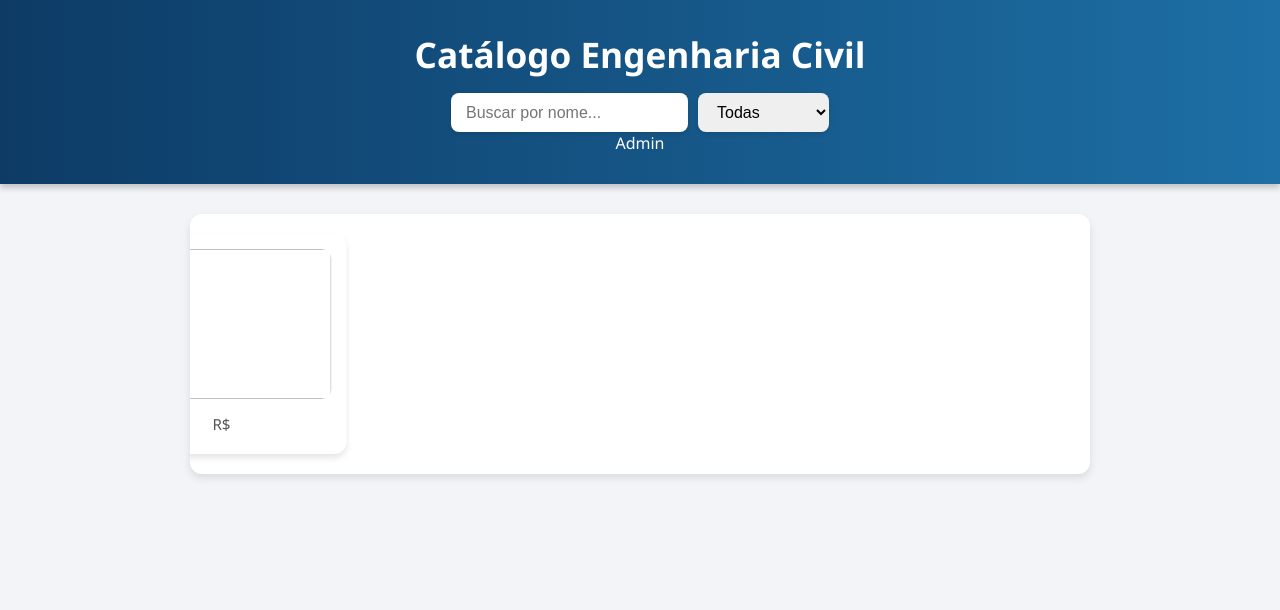
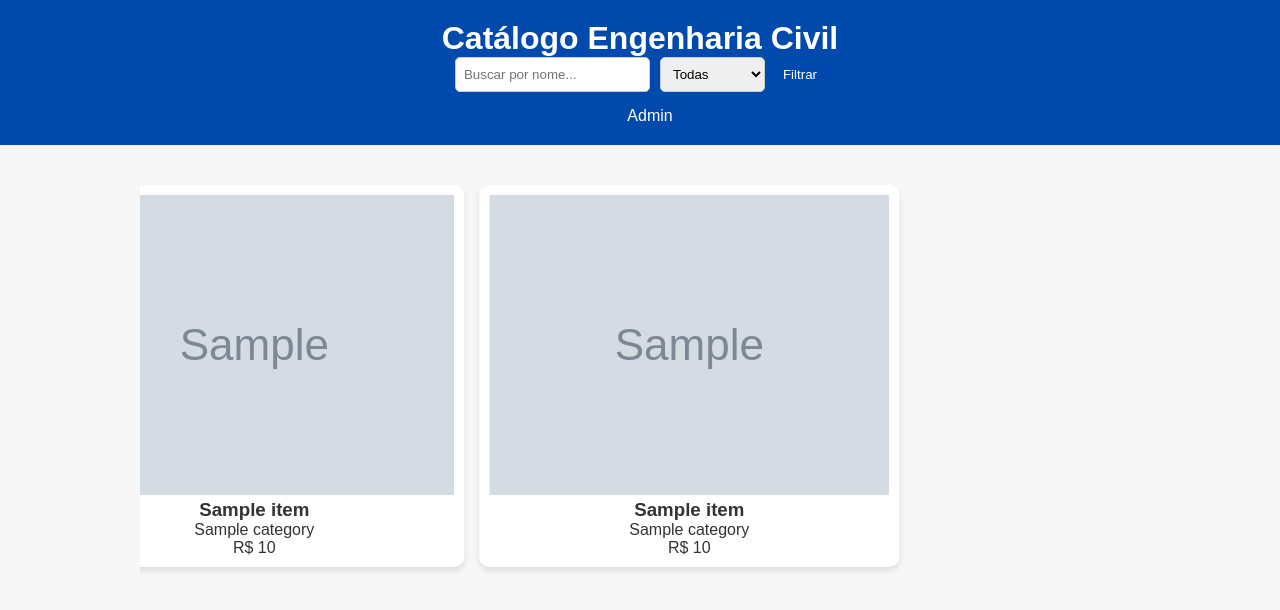
Before and after one commit to RicardoS2/Programa-o-salete, a Flask app: template templates/index.html in a window 1280 px wide. Shown: the top 610 px of the page. Run offline with Flask 3, Linux system fonts and the light colour scheme; the template is opened without the code that fills it: most values are stand-ins (such as "Sample title", 1, 10 or a date in 2020); grey boxes marked "Sample" are stand-in pictures.

Commit message:
auto slide on

```diff
--- a/app.py
+++ b/app.py
@@ -3,10 +3,8 @@
 
 app = Flask(__name__)
 
-# URL do Firebase Realtime Database
 FIREBASE_DB_URL = "https://salete-d88c1-default-rtdb.firebaseio.com/"
 
-# Categorias fixas
 CATEGORIES = [
     "Estruturas",
     "Materiais",
@@ -16,66 +14,82 @@
     "Segurança"
 ]
 
-# ----------------- Funções -----------------
-def get_items():
-    response = requests.get(FIREBASE_DB_URL + "items.json")
-    if response.status_code == 200 and response.json():
-        return response.json()
-    return {}
+# ===================== Classes =====================
+class Item:
+    def __init__(self, id, name, category, price, image):
+        self.id = id
+        self.name = name
+        self.category = category
+        self.price = price
+        self.image = image
 
-def add_item(item):
-    requests.post(FIREBASE_DB_URL + "items.json", json=item)
+class FirebaseDB:
+    @staticmethod
+    def get_items():
+        response = requests.get(FIREBASE_DB_URL + "items.json")
+        data = response.json() if response.status_code == 200 and response.json() else {}
+        return [Item(id=k, **v) for k, v in data.items()]
 
-def update_item(item_id, item):
-    requests.patch(FIREBASE_DB_URL + f"items/{item_id}.json", json=item)
+    @staticmethod
+    def add_item(item):
+        requests.post(FIREBASE_DB_URL + "items.json", json=item.__dict__)
 
-def delete_item(item_id):
-    requests.delete(FIREBASE_DB_URL + f"items/{item_id}.json")
+    @staticmethod
+    def update_item(item_id, item):
+        requests.patch(FIREBASE_DB_URL + f"items/{item_id}.json", json=item.__dict__)
 
-# ----------------- Rotas -----------------
+    @staticmethod
+    def delete_item(item_id):
+        requests.delete(FIREBASE_DB_URL + f"items/{item_id}.json")
+
+# ===================== Rotas =====================
 @app.route("/")
 def index():
-    items = get_items()
+    items = FirebaseDB.get_items()
+    filtro_nome = request.args.get("nome", "").lower()
     filtro_categoria = request.args.get("categoria", "")
-    filtro_nome = request.args.get("nome", "").lower()
-    filtered_items = []
 
-    for key, item in items.items():
-        if (filtro_categoria in item["category"] or not filtro_categoria) and \
-           (filtro_nome in item["name"].lower() or not filtro_nome):
-            item["id"] = key
-            filtered_items.append(item)
-
+    filtered_items = [
+        item for item in items
+        if (filtro_nome in item.name.lower() or not filtro_nome)
+        and (item.category == filtro_categoria or not filtro_categoria)
+    ]
     return render_template("index.html", items=filtered_items, categories=CATEGORIES)
 
 @app.route("/admin")
 def admin():
-    items = get_items()
-    for key, item in items.items():
-        item["id"] = key
+    items = FirebaseDB.get_items()
     return render_template("admin.html", items=items, categories=CATEGORIES)
 
 @app.route("/admin/add", methods=["POST"])
 def admin_add():
-    name = request.form.get("name")
-    category = request.form.get("category")
-    price = request.form.get("price")
-    image = request.form.get("image")
-    item = {"name": name, "category": category, "price": price, "image": image}
-    add_item(item)
+    item = Item(
+        id=None,
+        name=request.form.get("name"),
+        category=request.form.get("category"),
+        price=request.form.get("price"),
+        image=request.form.get("image")
+    )
+    FirebaseDB.add_item(item)
     return redirect(url_for("admin"))
 
 @app.route("/admin/edit/<item_id>", methods=["POST"])
 def admin_edit(item_id):
-    name = request.form.get("name")
-    category = request.form.get("category")
-    price = request.form.get("price")
-    image = request.form.get("image")
-    item = {"name": name, "category": category, "price": price, "image": image}
-    update_item(item_id, item)
+    item = Item(
+        id=item_id,
+        name=request.form.get("name"),
+        category=request.form.get("category"),
+        price=request.form.get("price"),
+        image=request.form.get("image")
+    )
+    FirebaseDB.update_item(item_id, item)
     return redirect(url_for("admin"))
 
 @app.route("/admin/delete/<item_id>")
 def admin_delete(item_id):
-    delete_item(item_id)
+    FirebaseDB.delete_item(item_id)
     return redirect(url_for("admin"))
+
+# ===================== Run =====================
+if __name__ == "__main__":
+    app.run(debug=True)
--- a/static/script.js
+++ /dev/null
@@ -1,17 +0,0 @@
-function filterName() {
-  let input = document.getElementById('search').value.toLowerCase();
-  let items = document.getElementsByClassName('carousel-item');
-  Array.from(items).forEach((item) => {
-    let name = item.getElementsByTagName('h3')[0].innerText.toLowerCase();
-    item.style.display = name.includes(input) ? '' : 'none';
-  });
-}
-
-function filterCategory() {
-  let cat = document.getElementById('category').value;
-  let items = document.getElementsByClassName('carousel-item');
-  Array.from(items).forEach((item) => {
-    let itemCat = item.getElementsByTagName('p')[0].innerText;
-    item.style.display = !cat || itemCat === cat ? '' : 'none';
-  });
-}
--- a/static/style.css
+++ b/static/style.css
@@ -1,103 +1,91 @@
-/* ===== Reset & Base ===== */
+/* Reset básico */
 * {
   margin: 0;
   padding: 0;
   box-sizing: border-box;
 }
+
 body {
-  font-family: 'Segoe UI', Tahoma, Geneva, Verdana, sans-serif;
-  background: #f2f4f7;
+  font-family: Arial, sans-serif;
+  background: #f7f7f7;
   color: #333;
 }
-a {
-  text-decoration: none;
-  color: inherit;
-}
-button {
-  cursor: pointer;
+
+/* Header */
+header {
+  background: #004aad;
+  color: #fff;
+  padding: 20px;
+  text-align: center;
 }
 
-/* ===== Header ===== */
-header {
-  background: linear-gradient(90deg, #0d3b66, #1d6fa5);
-  color: white;
-  padding: 30px 20px;
-  text-align: center;
-  box-shadow: 0 4px 6px rgba(0, 0, 0, 0.2);
+header a {
+  color: #fff;
+  margin-left: 20px;
+  text-decoration: none;
 }
-header h1 {
-  font-size: 2.2rem;
+
+/* Admin Section */
+.admin-section {
+  max-width: 900px;
+  margin: 20px auto;
+  background: #fff;
+  padding: 20px;
+  border-radius: 10px;
+  box-shadow: 0 4px 6px rgba(0, 0, 0, 0.1);
+}
+
+.admin-item {
+  display: flex;
+  justify-content: space-between;
+  align-items: center;
   margin-bottom: 15px;
 }
 
-/* ===== Filters ===== */
-.filters {
-  margin-top: 10px;
+.admin-item form {
+  flex: 1;
   display: flex;
-  justify-content: center;
-  flex-wrap: wrap;
   gap: 10px;
 }
-.filters input,
-.filters select {
-  padding: 10px 15px;
-  border-radius: 8px;
-  border: none;
-  outline: none;
-  font-size: 1rem;
-  box-shadow: 0 2px 4px rgba(0, 0, 0, 0.1);
-}
-.filters input:focus,
-.filters select:focus {
-  box-shadow: 0 0 0 3px rgba(29, 111, 165, 0.3);
+
+.admin-item .delete {
+  background: #e74c3c;
+  color: #fff;
+  padding: 5px 12px;
+  text-decoration: none;
+  border-radius: 5px;
 }
 
-/* ===== Carousel ===== */
+/* Carousel */
 .carousel-container {
   overflow: hidden;
+  max-width: 1000px;
   margin: 30px auto;
-  width: 90%;
+  padding: 10px 0;
 }
+
 .carousel {
   display: flex;
-  gap: 20px;
-  animation: scroll 25s linear infinite;
+  width: max-content;
+  animation: scroll 30s linear infinite;
 }
-.carousel:hover {
-  animation-play-state: paused;
+
+.carousel-item {
+  min-width: 200px;
+  margin-right: 15px;
+  background: #fff;
+  border-radius: 10px;
+  box-shadow: 0 4px 6px rgba(0, 0, 0, 0.1);
+  padding: 10px;
+  text-align: center;
+  transition: transform 0.3s ease;
 }
-.carousel-item {
-  background: white;
-  border-radius: 12px;
-  padding: 15px;
-  min-width: 250px;
-  transition: transform 0.4s, box-shadow 0.3s;
-  box-shadow: 0 4px 6px rgba(0, 0, 0, 0.1);
-  text-align: center;
-}
+
 .carousel-item:hover {
   transform: scale(1.2);
-  box-shadow: 0 8px 20px rgba(0, 0, 0, 0.25);
-}
-.carousel-item img {
-  width: 100%;
-  height: 150px;
-  object-fit: cover;
-  border-radius: 10px;
-  margin-bottom: 10px;
-}
-.carousel-item h3 {
-  font-size: 1.1rem;
-  margin-bottom: 5px;
-  color: #0d3b66;
-}
-.carousel-item p {
-  font-size: 0.95rem;
-  color: #555;
-  margin-bottom: 5px;
 }
 
-/* ===== Carousel Animation ===== */
+/* Scroll infinito */
 @keyframes scroll {
   0% {
     transform: translateX(0);
@@ -107,75 +95,29 @@
   }
 }
 
-/* ===== Admin Page ===== */
-section {
-  max-width: 900px;
-  margin: 20px auto;
-  padding: 20px;
-  background: white;
-  border-radius: 12px;
-  box-shadow: 0 4px 8px rgba(0, 0, 0, 0.1);
-}
-h2 {
+/* Filtros */
+.filters-nav form {
+  display: flex;
+  justify-content: center;
+  gap: 10px;
   margin-bottom: 15px;
-  color: #1d6fa5;
-}
-form input,
-form select {
-  width: calc(50% - 10px);
-  margin-bottom: 10px;
-  padding: 10px;
-  border-radius: 8px;
-  border: 1px solid #ccc;
-  font-size: 1rem;
-}
-form button {
-  background: #0d3b66;
-  color: white;
-  border: none;
-  padding: 10px 20px;
-  border-radius: 8px;
-  transition: 0.3s;
-}
-form button:hover {
-  background: #1d6fa5;
 }
 
-.admin-item {
-  display: flex;
-  flex-wrap: wrap;
-  gap: 10px;
-  align-items: center;
-  margin-bottom: 10px;
-  padding: 10px;
-  background: #f7f9fc;
-  border-radius: 8px;
-  box-shadow: 0 2px 4px rgba(0, 0, 0, 0.05);
-}
-.admin-item form {
-  display: flex;
-  flex-wrap: wrap;
-  gap: 10px;
-  flex: 1;
-}
-.admin-item .delete {
-  color: white;
-  background: #e63946;
-  padding: 8px 12px;
-  border-radius: 6px;
-  transition: 0.3s;
-}
-.admin-item .delete:hover {
-  background: #d62828;
+.filters-nav input,
+.filters-nav select,
+.filters-nav button {
+  padding: 8px;
+  border-radius: 5px;
+  border: 1px solid #ccc;
 }
 
-/* ===== Responsividade ===== */
-@media (max-width: 768px) {
-  .carousel-item {
-    min-width: 200px;
-  }
-  form input,
-  form select {
-    width: 100%;
-  }
+.filters-nav button {
+  background: #004aad;
+  color: #fff;
+  border: none;
+  cursor: pointer;
 }
+
+.filters-nav button:hover {
+  background: #003380;
+}
--- a/templates/index.html
+++ b/templates/index.html
@@ -1,35 +1,43 @@
 <!DOCTYPE html>
 <html lang="pt-BR">
 <head>
-    <meta charset="UTF-8" />
+<meta charset="UTF-8">
 <title>Catálogo Engenharia Civil</title>
-    <link rel="stylesheet" href="/static/style.css" />
+<link rel="stylesheet" href="/static/style.css">
 </head>
 <body>
 <header>
     <h1>Catálogo Engenharia Civil</h1>
-      <div class="filters">
-        <input
-          type="text"
-          id="search"
-          placeholder="Buscar por nome..."
-          onkeyup="filterName()"
-        />
-        <select id="category" onchange="filterCategory()">
+    <nav class="filters-nav">
+        <form method="GET" action="{{ url_for('index') }}">
+            <input type="text" name="nome" placeholder="Buscar por nome..." value="{{ request.args.get('nome', '') }}">
+            <select name="categoria">
                 <option value="">Todas</option>
                 {% for cat in categories %}
-          <option value="{{cat}}">{{cat}}</option>
+                <option value="{{cat}}" {% if request.args.get('categoria')==cat %}selected{% endif %}>{{cat}}</option>
                 {% endfor %}
             </select>
-      </div>
-      <a href="./admin.html">Admin</a>
+            <button type="submit">Filtrar</button>
+        </form>
+        <a href="{{ url_for('admin') }}">Admin</a>
+    </nav>
 </header>
 
+<main>
     <section class="carousel-container">
         <div class="carousel">
             {% for item in items %}
             <div class="carousel-item">
-          <img src="{{item.image}}" alt="{{item.name}}" />
+                <img src="{{item.image}}" alt="{{item.name}}">
+                <h3>{{item.name}}</h3>
+                <p>{{item.category}}</p>
+                <p>R$ {{item.price}}</p>
+            </div>
+            {% endfor %}
+            <!-- Duplicar para efeito infinito -->
+            {% for item in items %}
+            <div class="carousel-item">
+                <img src="{{item.image}}" alt="{{item.name}}">
                 <h3>{{item.name}}</h3>
                 <p>{{item.category}}</p>
                 <p>R$ {{item.price}}</p>
@@ -37,7 +45,6 @@
             {% endfor %}
         </div>
     </section>
-
-    <script src="/static/script.js"></script>
+</main>
 </body>
 </html>
```
Also changed, not shown: templates/admin.html (+13 -8 lines). Lines whose indentation alone changed are shown as unchanged.
